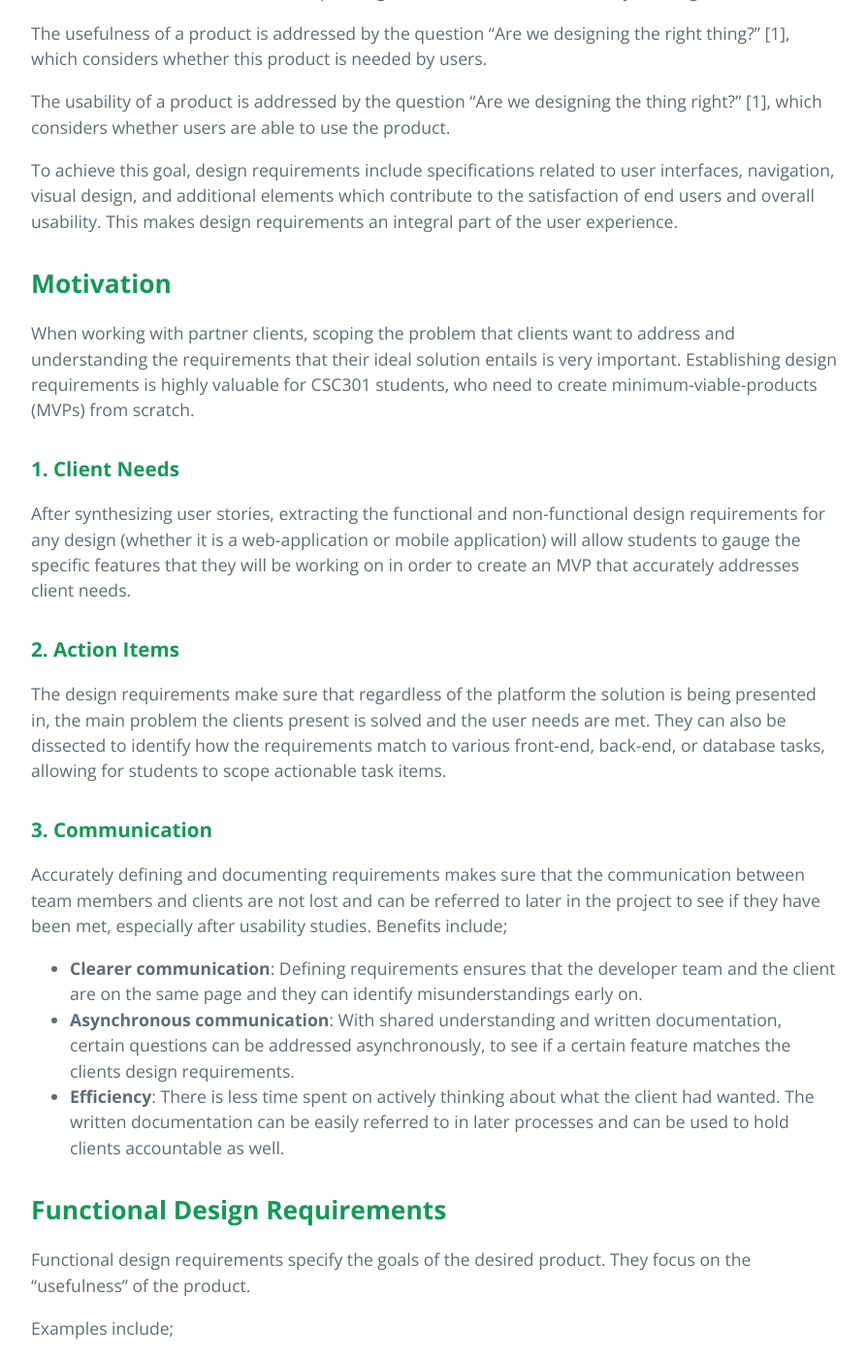
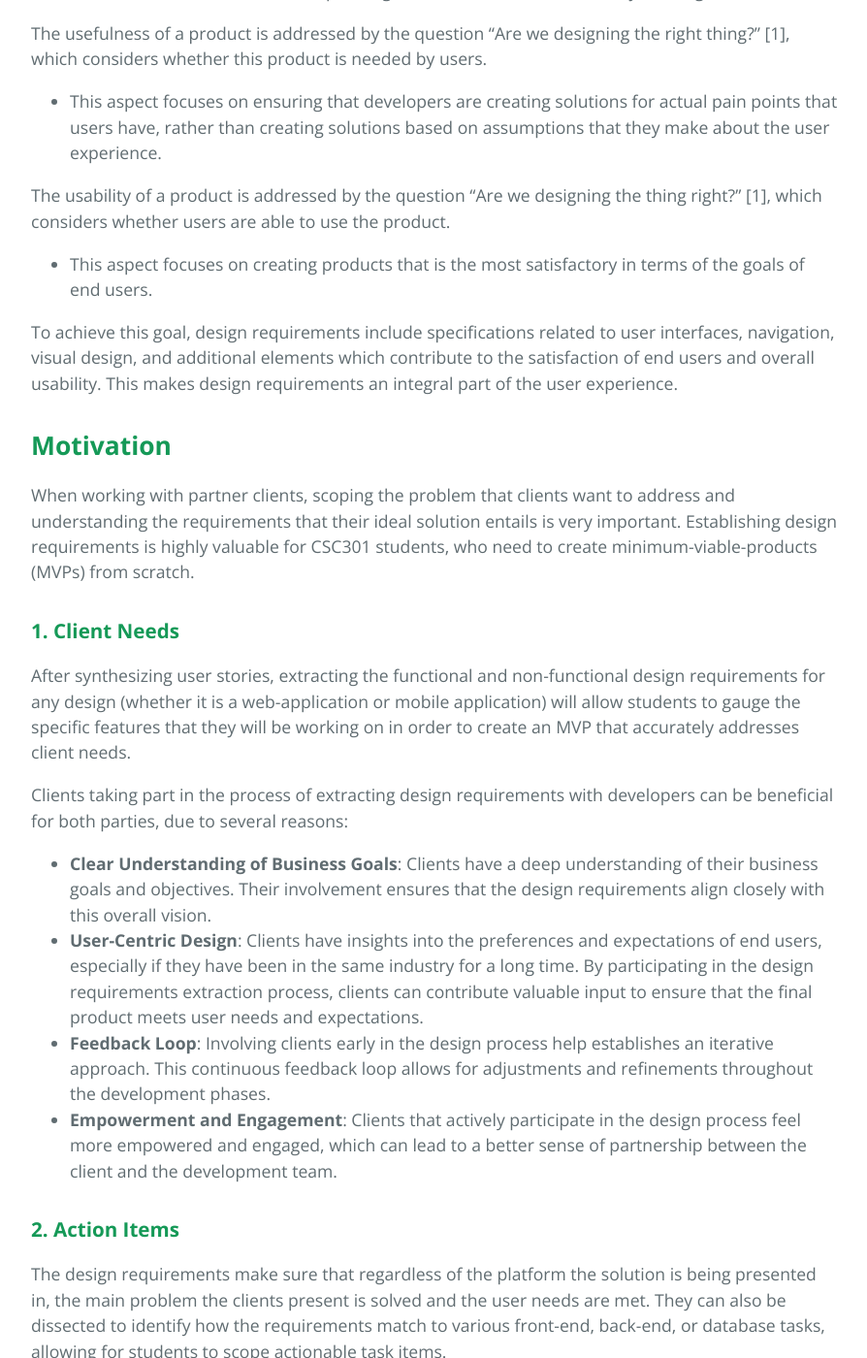
Before and after one commit to learning-software-engineering/learning-software-engineering.github.io, a Jekyll site: the page built from Topics/User_Experience/Design_Requirements.md, in a window 1280 px wide and 1400 px high, scrolled down 1054 px. Shown: the whole window at 97% size, without its empty margins (192-1086 px from the left). Built offline with Jekyll 4.4.1, drawn with Linux system fonts in a browser that asks for light colours; our own code applies the rules of GitHub Pages for plain Markdown files; some of the changed text lies outside the part shown.

Commit message:
Adding explanation of client needs + style changes

```diff
--- a/Topics/User_Experience/Design_Requirements.md
+++ b/Topics/User_Experience/Design_Requirements.md
@@ -18,11 +18,13 @@
 
 ## **Introduction**
 
-Design requirements are expressions which outline “what” the desired product should achieve and “how” it should achieve them, corresponding to the usefulness and usability of designs.
+Design requirements are expressions which outline **“what”** the desired product should achieve and **“how”** it should achieve them, corresponding to the usefulness and usability of designs.
 
 The usefulness of a product is addressed by the question “Are we designing the right thing?” [1], which considers whether this product is needed by users.
+- This aspect focuses on ensuring that developers are creating solutions for actual pain points that users have, rather than creating solutions based on assumptions that they make about the user experience.
 
 The usability of a product is addressed by the question “Are we designing the thing right?” [1], which considers whether users are able to use the product.
+- This aspect focuses on creating products that is the most satisfactory in terms of the goals of end users.
 
 To achieve this goal, design requirements include specifications related to user interfaces, navigation, visual design, and additional elements which contribute to the satisfaction of end users and overall usability. This makes design requirements an integral part of the user experience.
 
@@ -33,6 +35,13 @@ When working with partner clients, scoping the problem that clients want to addr
 ### **1. Client Needs**
 
 After synthesizing user stories, extracting the functional and non-functional design requirements for any design (whether it is a web-application or mobile application) will allow students to gauge the specific features that they will be working on in order to create an MVP that accurately addresses client needs.
+
+Clients taking part in the process of extracting design requirements with developers can be beneficial for both parties, due to several reasons:
+
+- **Clear Understanding of Business Goals**: Clients have a deep understanding of their business goals and objectives. Their involvement ensures that the design requirements align closely with this overall vision.
+- **User-Centric Design**: Clients have insights into the preferences and expectations of end users, especially if they have been in the same industry for a long time. By participating in the design requirements extraction process, clients can contribute valuable input to ensure that the final product meets user needs and expectations.
+- **Feedback Loop**: Involving clients early in the design process help establishes an iterative approach. This continuous feedback loop allows for adjustments and refinements throughout the development phases.
+- **Empowerment and Engagement**: Clients that actively participate in the design process feel more empowered and engaged, which can lead to a better sense of partnership between the client and the development team.
 
 ### **2. Action Items**
 
```
